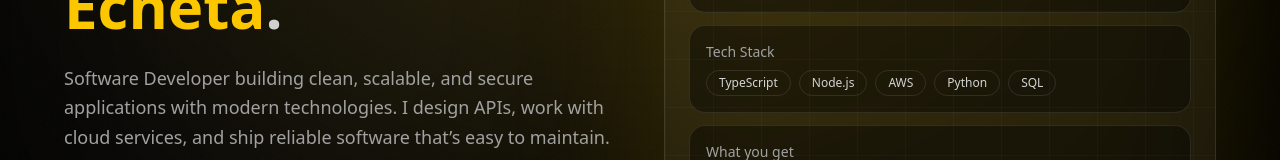
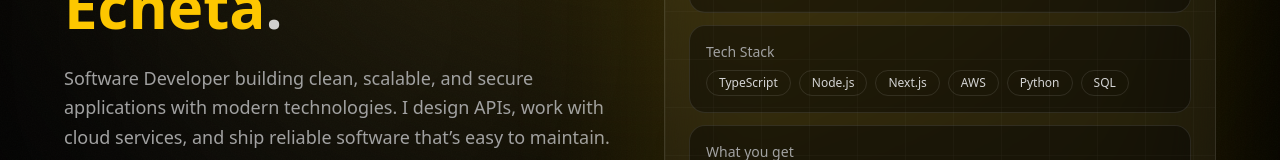
Before and after one commit to jecheta-rrc/nkechi-portfolio, a Next.js app: page / in a window 1280 px wide. Shown: the part 350-510 px from the top of the page. Built offline with nearby package versions, Linux system fonts and the light colour scheme; a web font is replaced by a local one.

Commit message:
Refine hero tech stack to reflect full web/backend stack.

```diff
--- a/src/components/Hero.tsx
+++ b/src/components/Hero.tsx
@@ -98,7 +98,7 @@ export default function Hero() {
                 <div className="rounded-2xl border border-white/10 bg-black/40 p-4">
                   <p className="text-sm text-neutral-400">Tech Stack</p>
                   <div className="mt-2 flex flex-wrap gap-2">
-                    {["TypeScript", "Node.js", "AWS", "Python", "SQL"].map((t) => (
+                    {["TypeScript", "Node.js", "Next.js", "AWS", "Python", "SQL"].map((t) => (
                       <span
                         key={t}
                         className="text-xs px-3 py-1 rounded-full border border-white/10 text-neutral-300"
```
